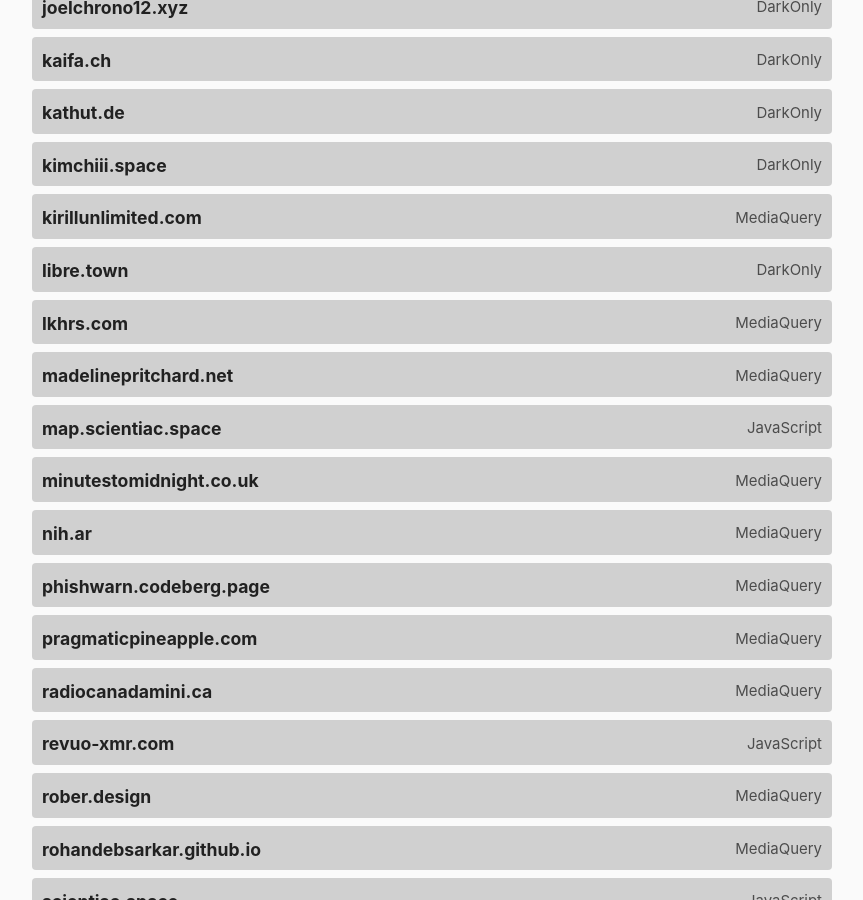
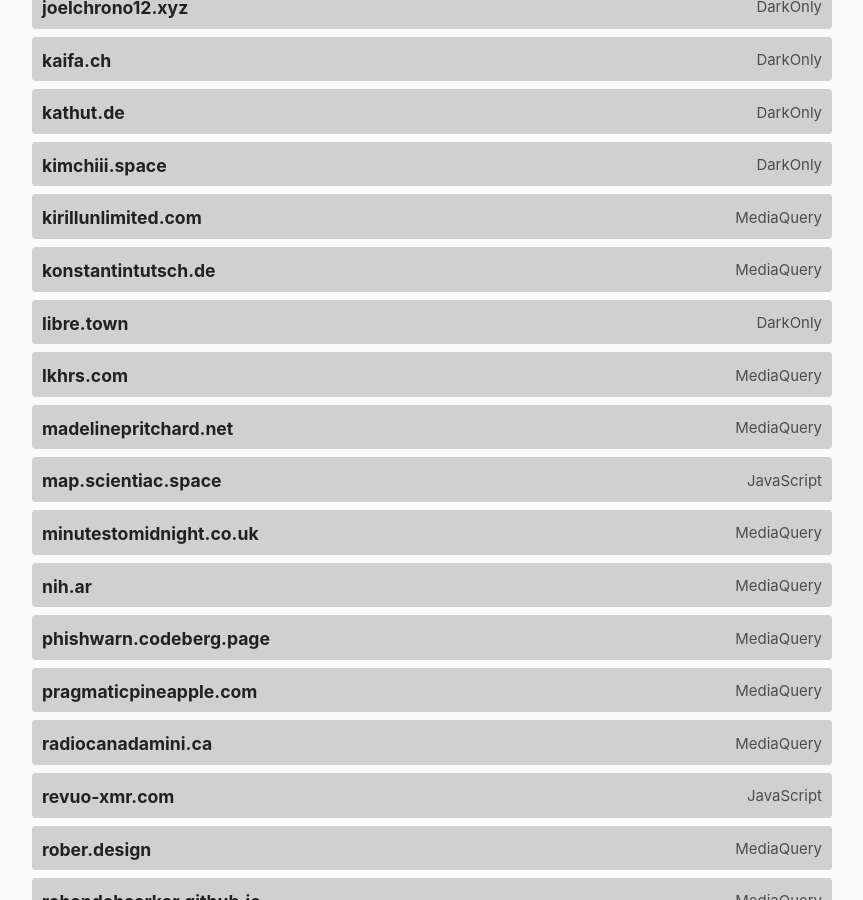
Before and after one commit to katherinek727/darktheme.club, a Jekyll site: the page built from index.md, in a window 1280 px wide and 900 px high, scrolled down 3058 px. Shown: the whole window, without its empty margins (208-1071 px from the left). Built offline with Jekyll 4.4.1, drawn with Linux system fonts in a browser that asks for light colours.

Commit message:
Add site konstantintutsch.de

```diff
--- a/_data/sites.yml
+++ b/_data/sites.yml
@@ -248,6 +248,11 @@
   method: mediaquery
   last_checked: 2023-08-08
 
+- domain: konstantintutsch.de
+  url: https://konstantintutsch.de/
+  method: mediaquery
+  last_checked: 2023-10-07
+
 - domain: libre.town
   url: https://libre.town/
   method: darkonly
```
